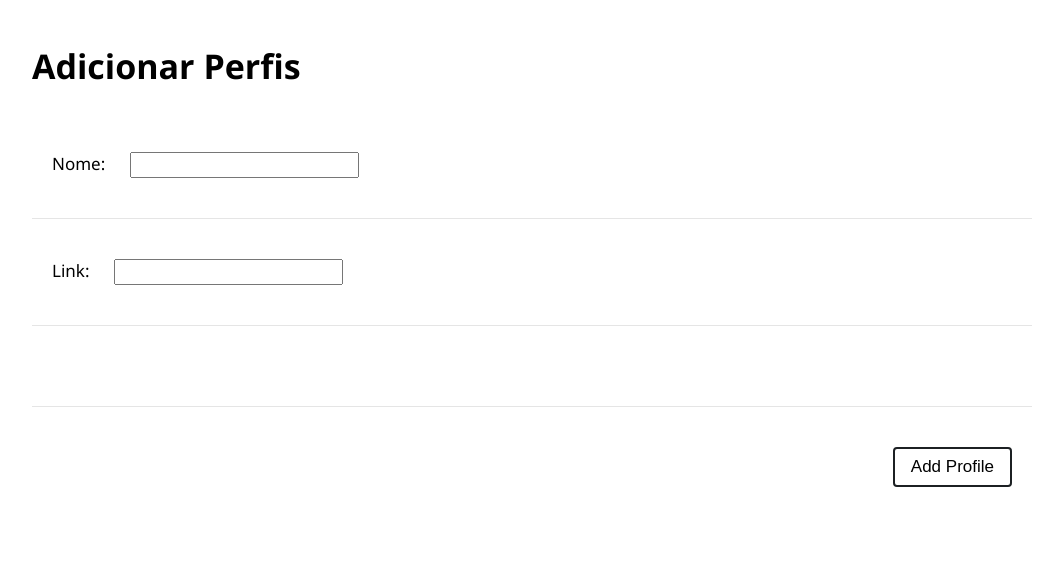
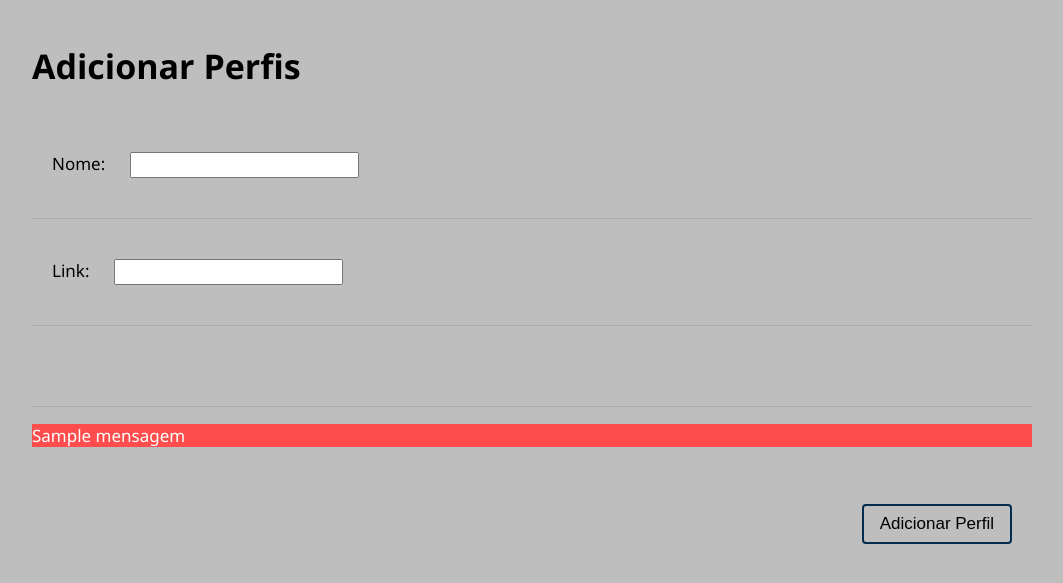
Before and after one commit to larmenio/AirtableAPI, a Flask app: template Web/templates/base.html in a window 1280 px wide. Shown: the top 583 px of the page, without its empty margins (108-1171 px from the left). Run offline with Flask 2, Linux system fonts and the light colour scheme; the template is opened without the code that fills it: most values are stand-ins (such as "Sample title", 1, 10 or a date in 2020); parts of the project's set-up code (start-up, migrations or seed data) failed here and were passed over.

Commit message:
SemiFinal

```diff
--- a/Web/static/style.css
+++ b/Web/static/style.css
@@ -7,6 +7,7 @@ html {
     max-width: 1000px;
     margin: 0 auto;
     padding: 20px;
+    background-color:rgb(190, 190, 190)
   }
 
   .form__fieldset {
@@ -32,7 +33,7 @@ html {
   .form__submit {
     padding: 8px 16px;
     background-color: unset;
-    border: 2px solid #1c2023;
+    border: 2px solid #002c4e;
     border-radius: 4px;
     cursor: pointer;
     float: right;
@@ -40,5 +41,10 @@ html {
 
   .form__submit:hover {
     background-color: #1c2023;
-    color: white;
+    color: rgb(255, 255, 255);
   }
+
+  .erro {
+    background-color:rgb(255, 77, 77);
+    color:rgb(255, 255, 255);
+  }
--- a/Web/templates/base.html
+++ b/Web/templates/base.html
@@ -21,12 +21,14 @@
       <div class="form__fieldset">
 
       </div>
-
+      <div class = "erro" id = "erro">
+        <p>{{mensagem}}</p>
+      </div>
       <div class="form__fieldset">
         <input
           class="form__submit form__input"
           type="submit"
-          value="Add Profile"
+          value="Adicionar Perfil"
         />
       </div>
     </form>
```
